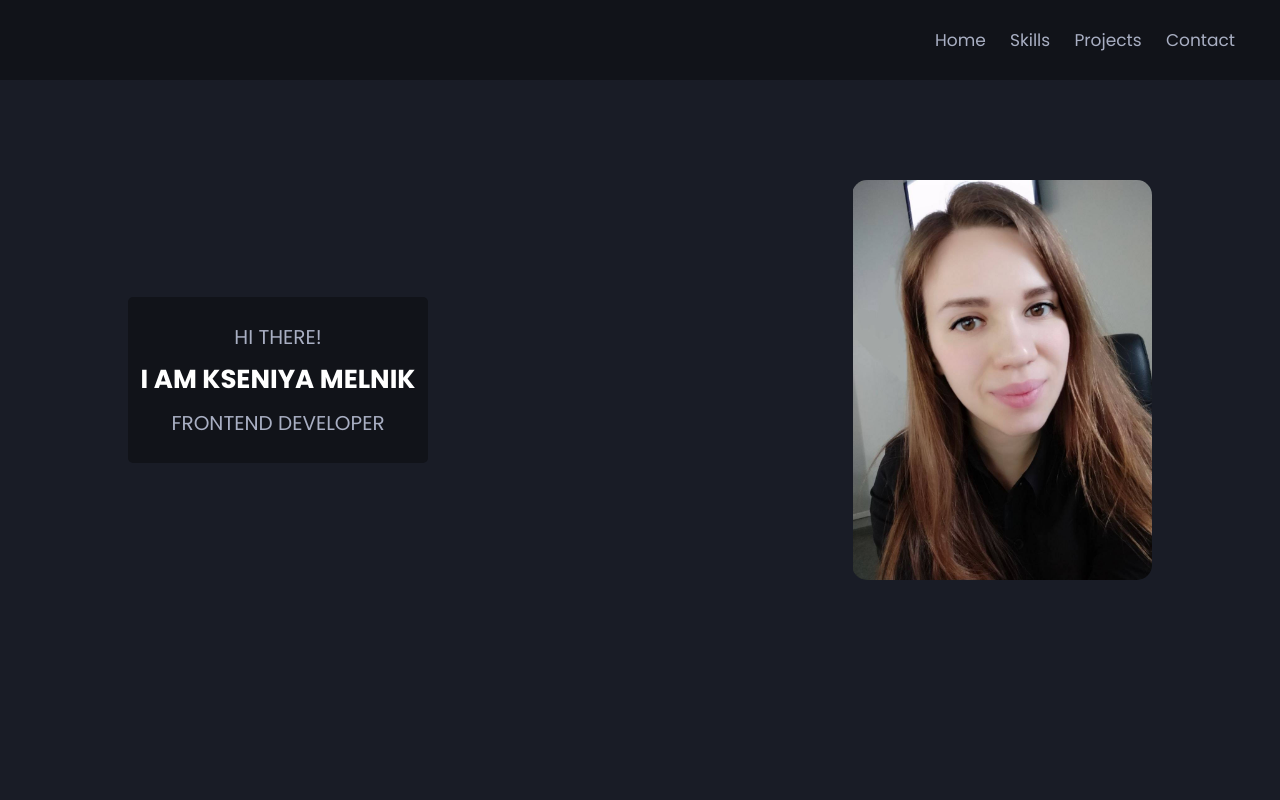
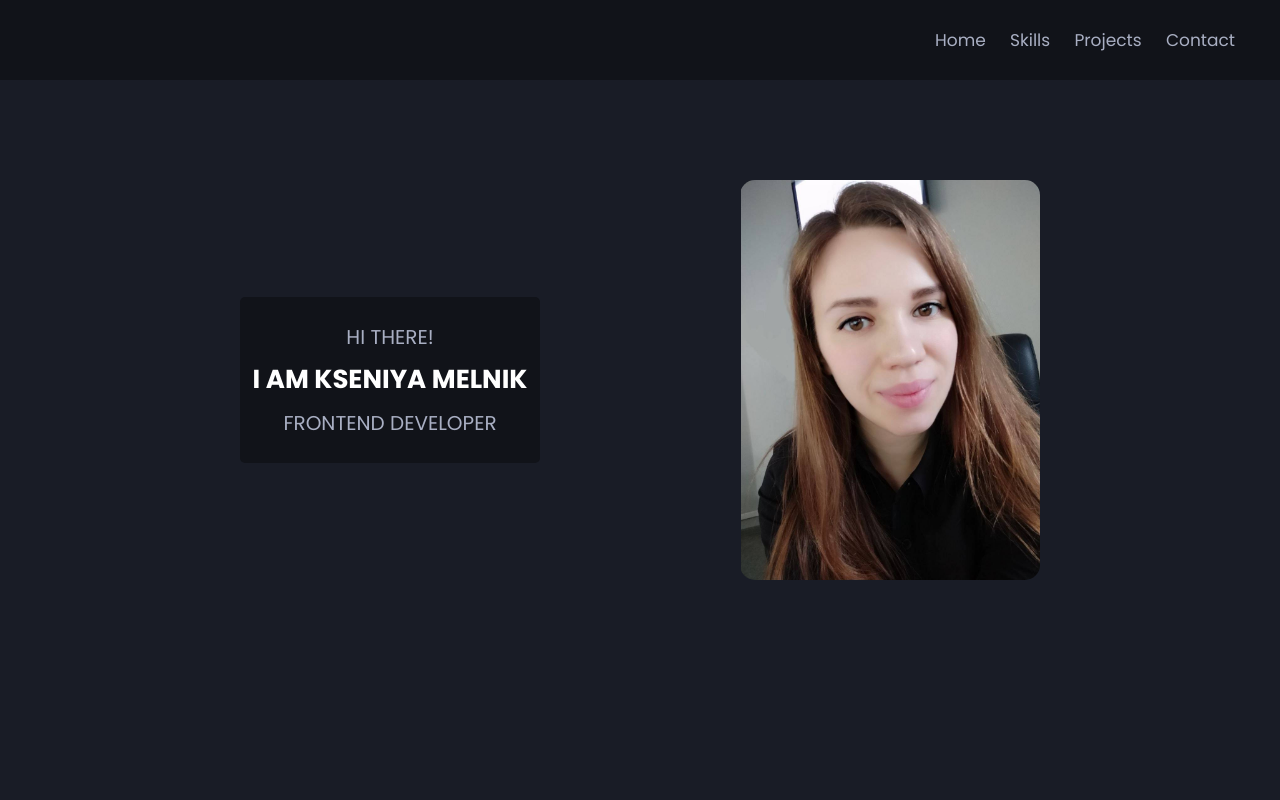
Before and after one commit to KseniyaMelnik/portfolio-react, a React (Create React App) app: page / in a window 1280 px wide. Shown: the top 800 px of the page. Built offline with nearby package versions, Linux system fonts and the light colour scheme.

Commit message:
change styles for the portfolio

```diff
--- a/src/main/Main.module.scss
+++ b/src/main/Main.module.scss
@@ -5,7 +5,8 @@
     min-height: 100vh;
     background-color: $bgSecondColor;
     .container {
-        @media screen and (max-width: 749px) {
+        max-width: 800px;
+        @media screen and (max-width: 750px) {
             justify-content: center;
         }
 
```
